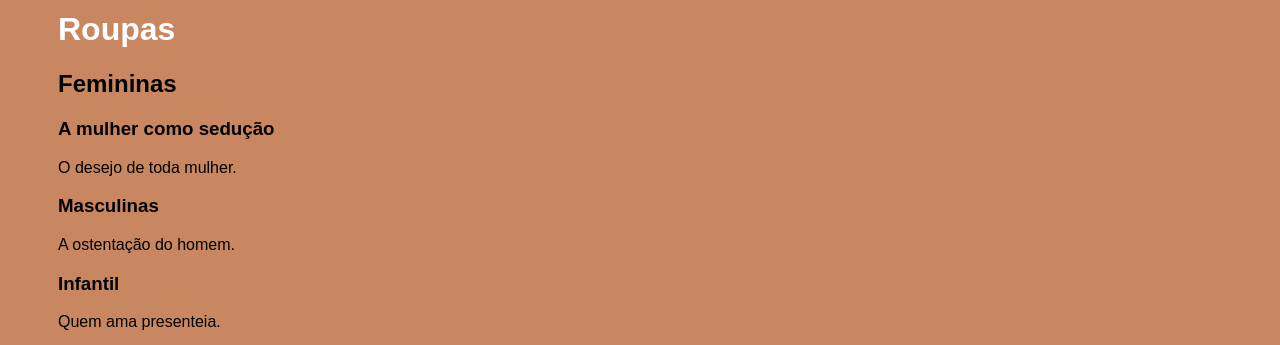
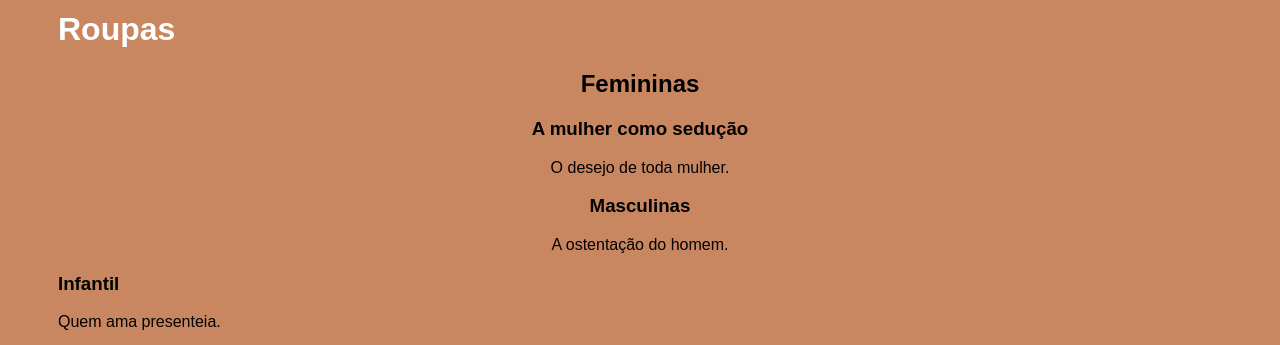
Before and after one commit to SamueloFarias/Talita-Vendedora, a plain HTML site: page projetos.html in a window 1280 px wide. Shown: the part 252-597 px from the top of the page. Drawn offline with Linux system fonts and the light colour scheme.

Commit message:
Add files via upload

```diff
--- a/projetos.html
+++ b/projetos.html
@@ -24,15 +24,16 @@
                 </li>
             </ul>
         </nav>
-
         <header>
             <div class="center">
                 <img src="./img/Adriana.png"></img>
+            </div class="center">
+            <h1>Roupas</h1>
+            <div class="center">
+            <h2>Femininas</h2>
             </div>
-            <h1>Roupas</h1>
-            <h2>Femininas</h2>
         </header>
-
+        <div class="center">
         <main>
             <section>
                 <h3>A mulher como sedução</h3>
@@ -45,6 +46,7 @@
                 <p>
                     A ostentação do homem.
                 </p>
+        </div>
             </section>
             <section>
                 <h3>Infantil</h3>
```
